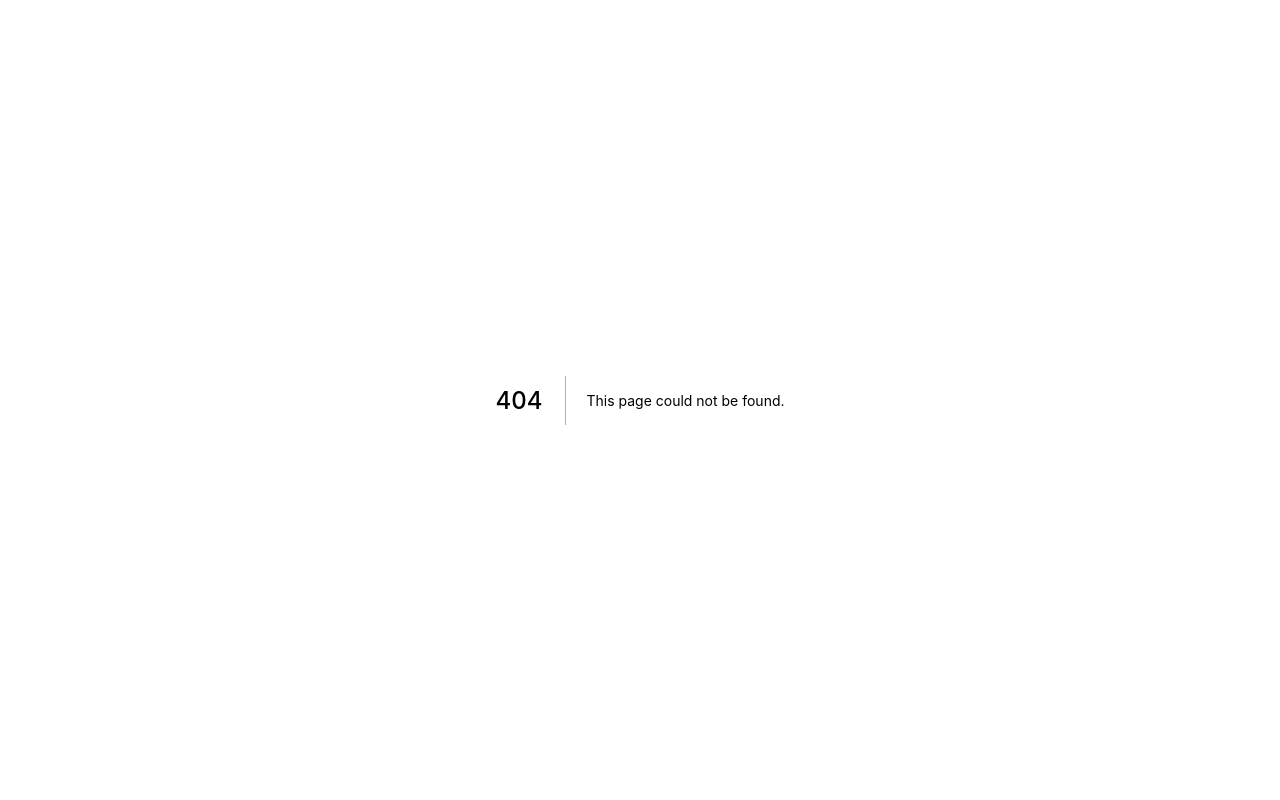
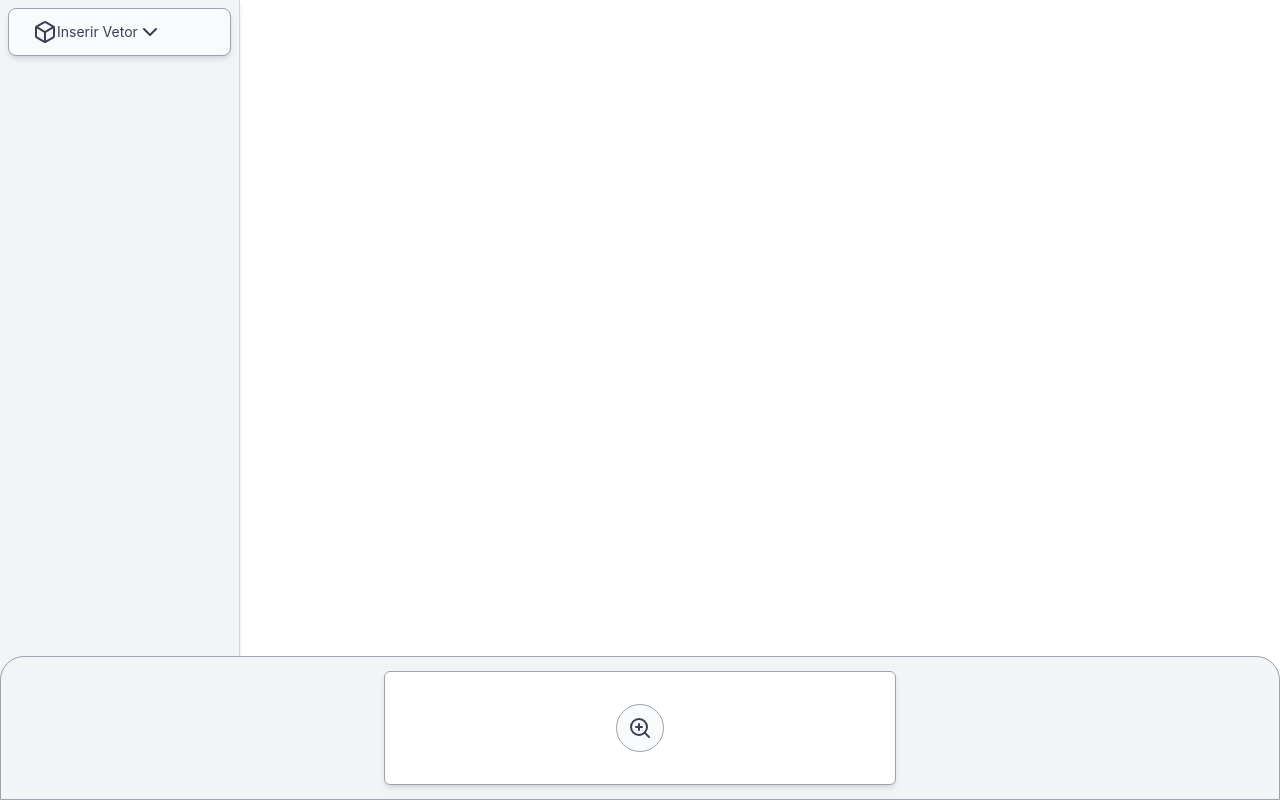
Before and after one commit to saviorocha/vector-space-ifg, a Next.js app: page /temporarytestpages/testetailwind in a window 1280 px wide. Before the commit this address had no page. Built offline with nearby package versions, Linux system fonts and the light colour scheme.

Commit message:
Nav components with tailwind

```diff
--- /dev/null
+++ b/components/ui/bottomNav.tsx
@@ -0,0 +1,34 @@
+import React from "react";
+import { ZoomIn, ZoomOut } from "react-feather";
+
+const BottomNav = () => {
+  return (
+    <div
+      className="
+        fixed bottom-0 w-full h-36 absolute
+        flex items-center justify-center
+        bg-gray-100 rounded-tr-3xl rounded-tl-3xl shadow-md
+        border border-gray-400
+      "
+    >
+      <button
+        className="
+          absolute rounded-full h-12 w-12
+          flex items-center justify-center
+          border border-gray-400 bg-gray-50
+        "
+      >
+        <ZoomIn className="text-gray-700"/>
+      </button>
+      <div
+        className="
+          w-2/5 h-4/5 rounded-md
+          bg-white shadow-md
+          border border-gray-400
+        "
+      ></div>
+    </div>
+  );
+};
+
+export default BottomNav;
--- /dev/null
+++ b/components/ui/sideNav.tsx
@@ -0,0 +1,50 @@
+import React from "react";
+import { Box, ChevronDown } from "react-feather";
+
+const SideNav = () => {
+  return (
+    <div
+      className="
+        w-60 h-full shadow-md bg-gray-100 border-r border-gray-300 px-1 absolute
+        dark:bg-darklight dark:border-black
+      "
+    >
+      <ul className="relative">
+        <li className="relative m-1 py-1">
+          <a
+            className="
+              flex items-center text-sm py-4 px-6 h-12
+              bg-gray-50 border border-gray-400 shadow-md
+              overflow-hidden text-gray-700 text-ellipsis whitespace-nowrap rounded-lg
+              hover:text-gray-900 hover:bg-gray-200 transition duration-300 ease-in-out cursor-pointer
+            "
+          >
+            <Box />
+            <span>Inserir Vetor</span>
+            <ChevronDown />
+          </a>
+          <ul className="relative accordion-collapse collapse">
+            <li className="relative">
+              <a
+                href="#!"
+                className="flex items-center text-xs py-4 pl-12 pr-6 h-6 overflow-hidden text-gray-700 text-ellipsis whitespace-nowrap rounded hover:text-gray-900 hover:bg-gray-100 transition duration-300 ease-in-out"
+              >
+                Link 3
+              </a>
+            </li>
+            <li className="relative">
+              <a
+                href="#!"
+                className="flex items-center text-xs py-4 pl-12 pr-6 h-6 overflow-hidden text-gray-700 text-ellipsis whitespace-nowrap rounded hover:text-gray-900 hover:bg-gray-100 transition duration-300 ease-in-out"
+              >
+                Link 4
+              </a>
+            </li>
+          </ul>
+        </li>
+      </ul>
+    </div>
+  );
+};
+
+export default SideNav;
--- a/package.json
+++ b/package.json
@@ -19,6 +19,7 @@
     "next": "12.2.3",
     "react": "18.2.0",
     "react-dom": "18.2.0",
+    "react-feather": "^2.0.10",
     "react-katex": "^3.0.1",
     "react-simple-keyboard": "^3.4.187"
   },
@@ -29,8 +30,8 @@
     "autoprefixer": "^10.4.8",
     "eslint": "8.21.0",
     "eslint-config-next": "12.2.3",
-    "postcss": "^8.4.14",
-    "tailwindcss": "^3.1.7",
+    "postcss": "^8.4.16",
+    "tailwindcss": "^3.1.2",
     "typescript": "4.7.4"
   }
 }
--- /dev/null
+++ b/pages/temporarytestpages/testetailwind.tsx
@@ -0,0 +1,14 @@
+import React from 'react'
+import BottomNav from '../../components/ui/bottomNav'
+import SideNav from '../../components/ui/sideNav'
+
+const TesteTailwind = () => {
+  return (
+    <>
+      <SideNav />
+      <BottomNav />
+    </>
+  )
+}
+
+export default TesteTailwind
--- /dev/null
+++ b/postcss.config.js
@@ -0,0 +1,6 @@
+module.exports = {
+  plugins: {
+    tailwindcss: {},
+    autoprefixer: {},
+  },
+}
--- /dev/null
+++ b/tailwind.config.js
@@ -0,0 +1,16 @@
+/** @type {import('tailwindcss').Config} */
+module.exports = {
+  darkMode: "class",
+  content: [
+    "./pages/**/*.{js,ts,jsx,tsx}",
+    "./components/**/*.{js,ts,jsx,tsx}",
+  ],
+  theme: {
+    backgroundColor: (theme) => ({
+      ...theme("colors"),
+      "darklight":"#141414"
+    }),
+    extend: {},
+  },
+  plugins: [],
+};
```
Also changed, not shown: styles/Home.module.css (deleted, +0 -129 lines), styles/globals.css (line endings or trailing spaces), 1 other file (tests, documents, lock files or other folders).
